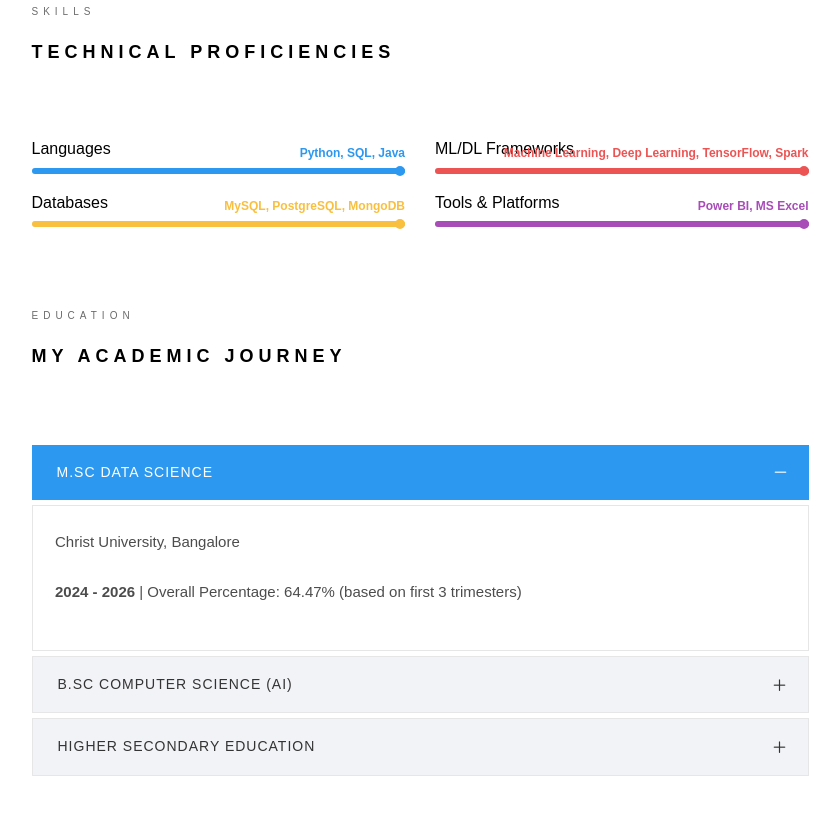
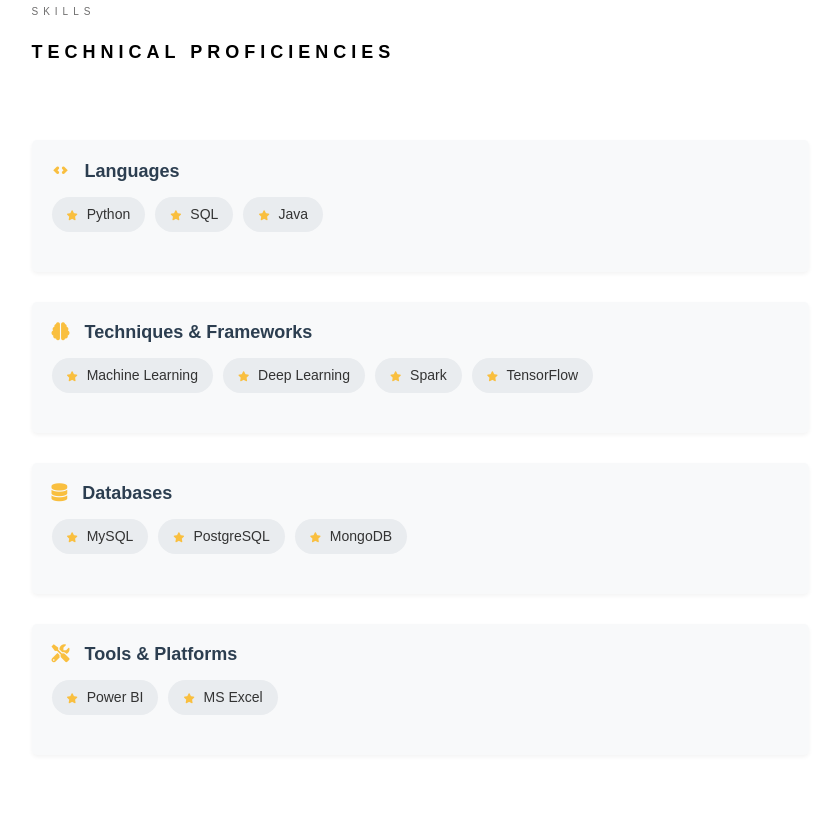
Before and after one commit to Gaayathri03/Portfolio, a plain HTML site: page index.html in a window 1280 px wide. Shown: the part 1685-2500 px from the top of the page, without its empty margins (370-1210 px from the left). Drawn offline with Linux system fonts and the light colour scheme; a web font is replaced by a local one.

Commit message:
Update index.html

```diff
--- a/index.html
+++ b/index.html
@@ -15,8 +15,8 @@
 	<meta property="og:site_name" content="" />
 	<meta property="og:description" content="" />
 	<meta name="twitter:title" content="" />
-	<meta name="twitter:image" content="" />
-	<meta name="twitter:url" content="" />
+	<meta property="twitter:image" content="" />
+	<meta property="twitter:url" content="" />
 	<meta name="twitter:card" content="" />
 
 	<link rel="shortcut icon" href="images/christ_logo_color_circular.png" type="image/x-icon">
@@ -123,7 +123,7 @@
 								</div>
 								<div class="row">
 									<div class="col-md-3 animate-box" data-animate-effect="fadeInLeft">
-										<a href="#"
+										<a href="https://drive.google.com/file/d/1iNPQ76F5JBK1-pwgyUn12UY3UzJPqaH7/view?usp=sharing"
 											target="_blank">
 											<div class="services color-4">
 												<span class="icon2">
@@ -146,11 +146,11 @@
 									</div>
 
 									<div class="col-md-3 animate-box" data-animate-effect="fadeInRight">
-										<a href="#" target="_blank">
+										<a href="https://github.com/Gaayathri03" target="_blank">
 											<div class="services color-2">
 												<span class="icon2">
 													<i class="icon-github"></i>
-													<h3>Github (Link)</h3>
+													<h3>Github</h3>
 												</span>
 											</div>
 										</a>
@@ -224,53 +224,95 @@
 							</div>
 						</div>
 						<div class="row">
-							<div class="col-md-6 animate-box" data-animate-effect="fadeInLeft">
-								<div class="progress-wrap">
-									<h3>Languages</h3>
-									<div class="progress">
-										<div class="progress-bar color-1" role="progressbar" aria-valuenow="100"
-											aria-valuemin="0" aria-valuemax="100" style="width:100%">
-											<span>Python, SQL, Java</span>
-										</div>
-									</div>
+
+							<div class="col-md-12 animate-box" data-animate-effect="fadeInLeft">
+								<div class="skill-list-wrap">
+									<h3><i class="icon-code"></i> Languages</h3>
+									<ul class="skill-list">
+										<li><i class="fas fa-star" style="color:#f9bf3f;"></i> Python</li>
+										<li><i class="fas fa-star" style="color:#f9bf3f;"></i> SQL</li>
+										<li><i class="fas fa-star" style="color:#f9bf3f;"></i> Java</li>
+									</ul>
 								</div>
 							</div>
-							<div class="col-md-6 animate-box" data-animate-effect="fadeInLeft">
-								<div class="progress-wrap">
-									<h3>ML/DL Frameworks</h3>
-									<div class="progress">
-										<div class="progress-bar color-2" role="progressbar" aria-valuenow="100"
-											aria-valuemin="0" aria-valuemax="100" style="width:100%">
-											<span>Machine Learning, Deep Learning, TensorFlow, Spark</span>
-										</div>
-									</div>
+
+							<div class="col-md-12 animate-box" data-animate-effect="fadeInLeft">
+								<div class="skill-list-wrap">
+									<h3><i class="fas fa-brain"></i> Techniques & Frameworks</h3>
+									<ul class="skill-list">
+										<li><i class="fas fa-star" style="color:#f9bf3f;"></i> Machine Learning</li>
+										<li><i class="fas fa-star" style="color:#f9bf3f;"></i> Deep Learning</li>
+										<li><i class="fas fa-star" style="color:#f9bf3f;"></i> Spark</li>
+										<li><i class="fas fa-star" style="color:#f9bf3f;"></i> TensorFlow</li>
+									</ul>
 								</div>
 							</div>
-							<div class="col-md-6 animate-box" data-animate-effect="fadeInLeft">
-								<div class="progress-wrap">
-									<h3>Databases</h3>
-									<div class="progress">
-										<div class="progress-bar color-3" role="progressbar" aria-valuenow="100"
-											aria-valuemin="0" aria-valuemax="100" style="width:100%">
-											<span>MySQL, PostgreSQL, MongoDB</span>
-										</div>
-									</div>
+
+							<div class="col-md-12 animate-box" data-animate-effect="fadeInLeft">
+								<div class="skill-list-wrap">
+									<h3><i class="fas fa-database"></i> Databases</h3>
+									<ul class="skill-list">
+										<li><i class="fas fa-star" style="color:#f9bf3f;"></i> MySQL</li>
+										<li><i class="fas fa-star" style="color:#f9bf3f;"></i> PostgreSQL</li>
+										<li><i class="fas fa-star" style="color:#f9bf3f;"></i> MongoDB</li>
+									</ul>
 								</div>
 							</div>
-							<div class="col-md-6 animate-box" data-animate-effect="fadeInLeft">
-								<div class="progress-wrap">
-									<h3>Tools & Platforms</h3>
-									<div class="progress">
-										<div class="progress-bar color-4" role="progressbar" aria-valuenow="100"
-											aria-valuemin="0" aria-valuemax="100" style="width:100%">
-											<span>Power BI, MS Excel</span>
-										</div>
-									</div>
+
+							<div class="col-md-12 animate-box" data-animate-effect="fadeInLeft">
+								<div class="skill-list-wrap">
+									<h3><i class="fas fa-tools"></i> Tools & Platforms</h3>
+									<ul class="skill-list">
+										<li><i class="fas fa-star" style="color:#f9bf3f;"></i> Power BI</li>
+										<li><i class="fas fa-star" style="color:#f9bf3f;"></i> MS Excel</li>
+									</ul>
 								</div>
 							</div>
+
 						</div>
 					</div>
 				</section>
+
+				<style>
+					.skill-list-wrap {
+						margin-bottom: 30px;
+						padding: 20px;
+						background: #f8f9fa; /* Light background for the box */
+						border-radius: 5px;
+						box-shadow: 0 2px 4px rgba(0, 0, 0, 0.05);
+					}
+					.skill-list-wrap h3 {
+						font-size: 18px;
+						margin-top: 0;
+						margin-bottom: 15px;
+						color: #2c3e50; /* Darker heading color */
+						font-weight: 700;
+					}
+					.skill-list-wrap h3 i {
+						margin-right: 10px;
+						color: #f9bf3f; /* Icon color */
+					}
+					.skill-list {
+						list-style: none;
+						padding-left: 0;
+						display: flex; /* Makes the list items flow horizontally */
+						flex-wrap: wrap;
+					}
+					.skill-list li {
+						background: #e9ecef; /* Background for each skill tag */
+						color: #333;
+						padding: 5px 15px;
+						margin-right: 10px;
+						margin-bottom: 10px;
+						border-radius: 20px;
+						font-size: 14px;
+						font-weight: 500;
+					}
+					.skill-list li i {
+						margin-right: 5px;
+						font-size: 10px;
+					}
+				</style>
 
 				<section class="colorlib-education" data-section="education">
 					<div class="colorlib-narrow-content">
@@ -414,7 +456,7 @@
 						<div class="row row-pt-md">
 							<div class="col-md-4 text-center animate-box">
 								<div class="services color-1">
-									<a href="#" target="_blank">
+									<a href="https://github.com/Gaayathri03" target="_blank">
 										<span class="icon">
 											<i class="icon-github"></i>
 										</span>
@@ -429,7 +471,7 @@
 
 							<div class="col-md-4 text-center animate-box">
 								<div class="services color-2">
-									<a href="#" target="_blank">
+									<a href="https://github.com/Gaayathri03" target="_blank">
 										<span class="icon">
 											<i class="icon-github"></i>
 										</span>
@@ -444,7 +486,7 @@
 
 							<div class="col-md-4 text-center animate-box">
 								<div class="services color-3">
-									<a href="#" target="_blank">
+									<a href="https://github.com/Gaayathri03" target="_blank">
 										<span class="icon">
 											<i class="icon-github"></i>
 										</span>
@@ -501,7 +543,7 @@
 										<i class="icon-phone"></i>
 									</div>
 									<div class="colorlib-text">
-										<p><a href="tel: 6369831147">+91 9043848392</a></p>
+										<p><a href="tel: 9043848392">+91 9043848392</a></p>
 									</div>
 								</div>
 
```
